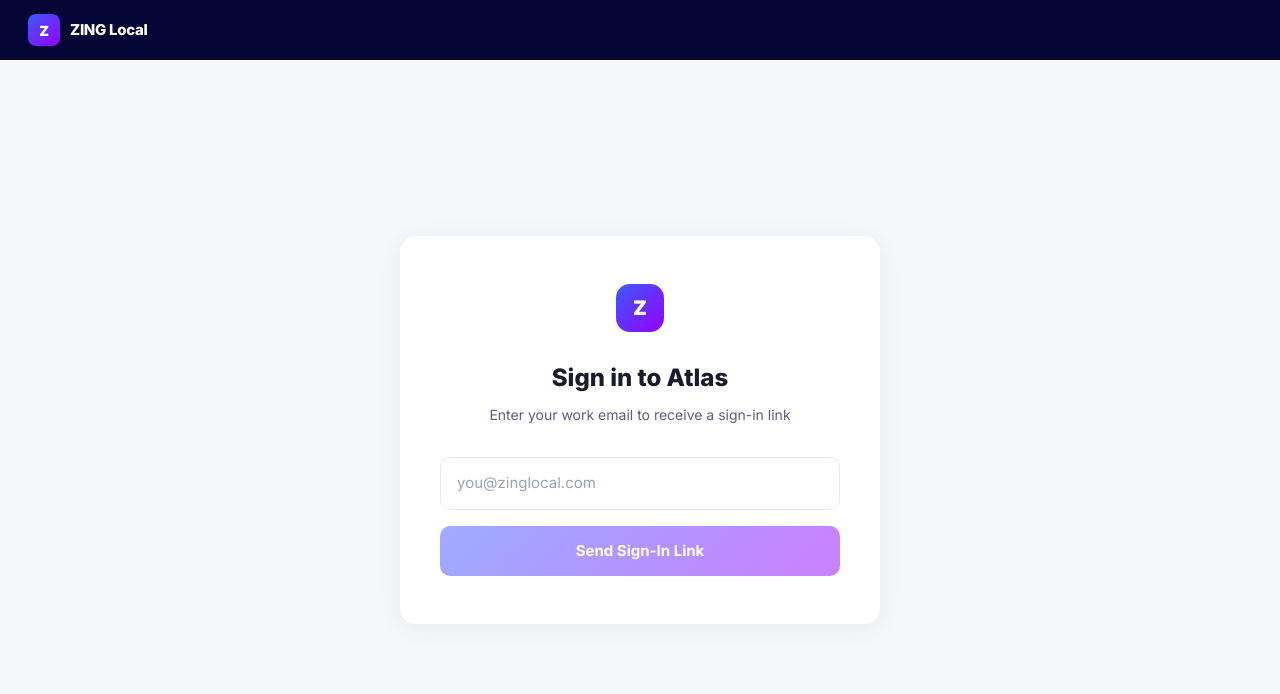
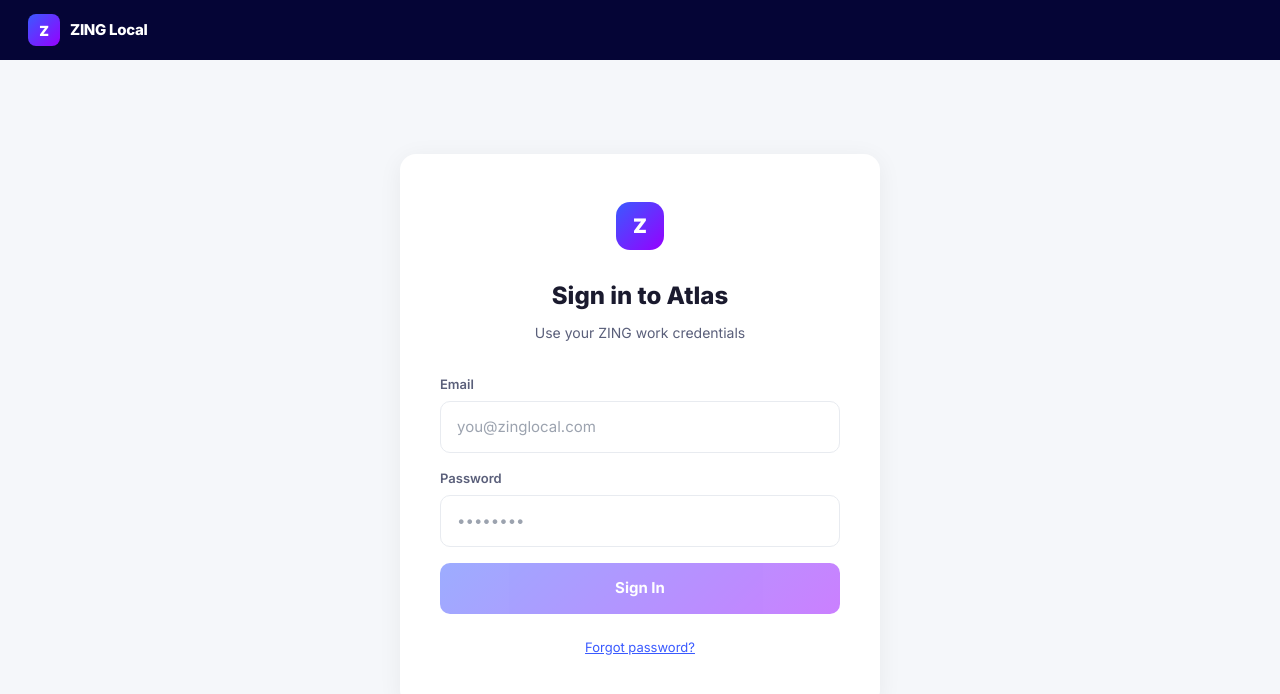
Before and after one commit to seanzing/zing-atlas-platform, a Next.js app in the folder platform/: page /login in a window 1280 px wide. Shown: the top 694 px of the page. Built offline with nearby package versions, Linux system fonts and the light colour scheme.

Commit message:
feat: switch to email+password auth, add forgot password + reset flow

```diff
--- /dev/null
+++ b/platform/app/auth/reset/page.tsx
@@ -0,0 +1,69 @@
+"use client";
+
+import { useState } from "react";
+import { createSupabaseBrowser } from "@/lib/supabase-browser";
+import { Z } from "@/lib/constants";
+
+export default function ResetPasswordPage() {
+  const [password, setPassword] = useState("");
+  const [confirm, setConfirm] = useState("");
+  const [loading, setLoading] = useState(false);
+  const [done, setDone] = useState(false);
+  const [error, setError] = useState<string | null>(null);
+
+  async function handleReset(e: React.FormEvent) {
+    e.preventDefault();
+    if (password !== confirm) { setError("Passwords do not match."); return; }
+    if (password.length < 8) { setError("Password must be at least 8 characters."); return; }
+
+    setLoading(true);
+    setError(null);
+
+    const supabase = createSupabaseBrowser();
+    const { error: authError } = await supabase.auth.updateUser({ password });
+
+    setLoading(false);
+    if (authError) {
+      setError(authError.message);
+    } else {
+      setDone(true);
+      setTimeout(() => { window.location.href = "/dashboard"; }, 2000);
+    }
+  }
+
+  const inputStyle: React.CSSProperties = {
+    width: "100%", padding: "14px 16px", fontSize: 15,
+    border: `1px solid ${Z.border}`, borderRadius: 10, outline: "none",
+    marginBottom: 16, boxSizing: "border-box", background: "#fff", color: Z.textPrimary,
+  };
+
+  return (
+    <div style={{ minHeight: "100vh", background: Z.bg, display: "flex", alignItems: "center", justifyContent: "center", padding: 24 }}>
+      <div style={{ width: "100%", maxWidth: 480, background: "#fff", borderRadius: 16, boxShadow: "0 4px 24px rgba(0,0,0,0.06)", padding: "48px 40px" }}>
+        <div style={{ display: "flex", justifyContent: "center", marginBottom: 28 }}>
+          <div style={{ width: 48, height: 48, borderRadius: 14, display: "flex", alignItems: "center", justifyContent: "center", background: `linear-gradient(135deg, ${Z.ultramarine}, ${Z.violet})`, color: "#fff", fontSize: 20, fontWeight: 900 }}>Z</div>
+        </div>
+        <h1 style={{ textAlign: "center", fontSize: 24, fontWeight: 800, color: Z.textPrimary, marginBottom: 8 }}>Set New Password</h1>
+        <p style={{ textAlign: "center", fontSize: 14, color: Z.textSecondary, marginBottom: 32 }}>Choose a strong password for your account</p>
+
+        {done ? (
+          <div style={{ textAlign: "center", padding: "20px 16px", background: "#f0fdf4", borderRadius: 10, border: "1px solid #bbf7d0" }}>
+            <div style={{ fontSize: 16, fontWeight: 700, color: "#166534", marginBottom: 4 }}>Password updated</div>
+            <div style={{ fontSize: 13, color: "#15803d" }}>Redirecting to your dashboard...</div>
+          </div>
+        ) : (
+          <form onSubmit={handleReset}>
+            <label style={{ fontSize: 13, fontWeight: 600, color: Z.textSecondary, display: "block", marginBottom: 6 }}>New Password</label>
+            <input type="password" placeholder="Min. 8 characters" value={password} onChange={(e) => setPassword(e.target.value)} required style={inputStyle} onFocus={(e) => (e.target.style.borderColor = Z.ultramarine)} onBlur={(e) => (e.target.style.borderColor = Z.border)} />
+            <label style={{ fontSize: 13, fontWeight: 600, color: Z.textSecondary, display: "block", marginBottom: 6 }}>Confirm Password</label>
+            <input type="password" placeholder="Re-enter password" value={confirm} onChange={(e) => setConfirm(e.target.value)} required style={inputStyle} onFocus={(e) => (e.target.style.borderColor = Z.ultramarine)} onBlur={(e) => (e.target.style.borderColor = Z.border)} />
+            {error && <div style={{ padding: "10px 14px", background: "#fef2f2", borderRadius: 8, border: "1px solid #fecaca", color: "#991b1b", fontSize: 13, marginBottom: 16 }}>{error}</div>}
+            <button type="submit" disabled={loading || !password || !confirm} style={{ width: "100%", padding: "14px 16px", fontSize: 15, fontWeight: 700, color: "#fff", background: `linear-gradient(135deg, ${Z.ultramarine}, ${Z.violet})`, border: "none", borderRadius: 10, cursor: "pointer", opacity: (!password || !confirm) ? 0.5 : 1 }}>
+              {loading ? "Updating..." : "Set Password"}
+            </button>
+          </form>
+        )}
+      </div>
+    </div>
+  );
+}
--- a/platform/app/login/page.tsx
+++ b/platform/app/login/page.tsx
@@ -4,24 +4,44 @@ import { useState } from "react";
 import { createSupabaseBrowser } from "@/lib/supabase-browser";
 import { Z } from "@/lib/constants";
 
+type Mode = "login" | "forgot";
+
 export default function LoginPage() {
+  const [mode, setMode] = useState<Mode>("login");
   const [email, setEmail] = useState("");
+  const [password, setPassword] = useState("");
   const [loading, setLoading] = useState(false);
-  const [sent, setSent] = useState(false);
+  const [resetSent, setResetSent] = useState(false);
   const [error, setError] = useState<string | null>(null);
 
-  async function handleSubmit(e: React.FormEvent) {
+  async function handleLogin(e: React.FormEvent) {
     e.preventDefault();
     setLoading(true);
     setError(null);
 
     const supabase = createSupabaseBrowser();
+    const { error: authError } = await supabase.auth.signInWithPassword({
+      email,
+      password,
+    });
 
-    const { error: authError } = await supabase.auth.signInWithOtp({
-      email,
-      options: {
-        emailRedirectTo: `${window.location.origin}/auth/callback`,
-      },
+    setLoading(false);
+
+    if (authError) {
+      setError("Invalid email or password.");
+    } else {
+      window.location.href = "/dashboard";
+    }
+  }
+
+  async function handleForgot(e: React.FormEvent) {
+    e.preventDefault();
+    setLoading(true);
+    setError(null);
+
+    const supabase = createSupabaseBrowser();
+    const { error: authError } = await supabase.auth.resetPasswordForEmail(email, {
+      redirectTo: `${window.location.origin}/auth/callback?next=/auth/reset`,
     });
 
     setLoading(false);
@@ -29,159 +49,11 @@ export default function LoginPage() {
     if (authError) {
       setError(authError.message);
     } else {
-      setSent(true);
+      setResetSent(true);
     }
   }
 
-  return (
-    <div
-      style={{
-        minHeight: "100vh",
-        background: Z.bg,
-        display: "flex",
-        flexDirection: "column",
-      }}
-    >
-      {/* Header bar */}
-      <div
-        style={{
-          background: Z.oxford,
-          padding: "14px 28px",
-          display: "flex",
-          alignItems: "center",
-          gap: 10,
-        }}
-      >
-        <div
-          style={{
-            width: 32,
-            height: 32,
-            borderRadius: 8,
-            display: "flex",
-            alignItems: "center",
-            justifyContent: "center",
-            background: `linear-gradient(135deg, ${Z.ultramarine}, ${Z.violet})`,
-            color: "#fff",
-            fontSize: 14,
-            fontWeight: 900,
-          }}
-        >
-          Z
-        </div>
-        <div
-          style={{
-            color: "#fff",
-            fontSize: 15,
-            fontWeight: 800,
-            letterSpacing: -0.3,
-          }}
-        >
-          ZING Local
-        </div>
-      </div>
-
-      {/* Login card */}
-      <div
-        style={{
-          flex: 1,
-          display: "flex",
-          alignItems: "center",
-          justifyContent: "center",
-          padding: 24,
-        }}
-      >
-        <div
-          style={{
-            width: "100%",
-            maxWidth: 480,
-            background: "#fff",
-            borderRadius: 16,
-            boxShadow: "0 4px 24px rgba(0,0,0,0.06)",
-            padding: "48px 40px",
-          }}
-        >
-          {/* Logo */}
-          <div
-            style={{
-              display: "flex",
-              justifyContent: "center",
-              marginBottom: 28,
-            }}
-          >
-            <div
-              style={{
-                width: 48,
-                height: 48,
-                borderRadius: 14,
-                display: "flex",
-                alignItems: "center",
-                justifyContent: "center",
-                background: `linear-gradient(135deg, ${Z.ultramarine}, ${Z.violet})`,
-                color: "#fff",
-                fontSize: 20,
-                fontWeight: 900,
-              }}
-            >
-              Z
-            </div>
-          </div>
-
-          <h1
-            style={{
-              textAlign: "center",
-              fontSize: 24,
-              fontWeight: 800,
-              color: Z.textPrimary,
-              marginBottom: 8,
-            }}
-          >
-            Sign in to Atlas
-          </h1>
-          <p
-            style={{
-              textAlign: "center",
-              fontSize: 14,
-              color: Z.textSecondary,
-              marginBottom: 32,
-            }}
-          >
-            Enter your work email to receive a sign-in link
-          </p>
-
-          {sent ? (
-            <div
-              style={{
-                textAlign: "center",
-                padding: "20px 16px",
-                background: "#f0fdf4",
-                borderRadius: 10,
-                border: "1px solid #bbf7d0",
-              }}
-            >
-              <div
-                style={{
-                  fontSize: 16,
-                  fontWeight: 700,
-                  color: "#166534",
-                  marginBottom: 4,
-                }}
-              >
-                Check your email
-              </div>
-              <div style={{ fontSize: 13, color: "#15803d" }}>
-                We sent a sign-in link to{" "}
-                <strong>{email}</strong>
-              </div>
-            </div>
-          ) : (
-            <form onSubmit={handleSubmit}>
-              <input
-                type="email"
-                placeholder="you@zinglocal.com"
-                value={email}
-                onChange={(e) => setEmail(e.target.value)}
-                required
-                style={{
+  const inputStyle: React.CSSProperties = {
     width: "100%",
     padding: "14px 16px",
     fontSize: 15,
@@ -191,53 +63,173 @@ export default function LoginPage() {
     marginBottom: 16,
     boxSizing: "border-box",
     transition: "border-color 0.15s",
-                }}
-                onFocus={(e) =>
-                  (e.target.style.borderColor = Z.ultramarine)
-                }
-                onBlur={(e) =>
-                  (e.target.style.borderColor = Z.border)
-                }
+    background: "#fff",
+    color: Z.textPrimary,
+  };
+
+  return (
+    <div style={{ minHeight: "100vh", background: Z.bg, display: "flex", flexDirection: "column" }}>
+      {/* Header */}
+      <div style={{ background: Z.oxford, padding: "14px 28px", display: "flex", alignItems: "center", gap: 10 }}>
+        <div style={{
+          width: 32, height: 32, borderRadius: 8, display: "flex", alignItems: "center",
+          justifyContent: "center", background: `linear-gradient(135deg, ${Z.ultramarine}, ${Z.violet})`,
+          color: "#fff", fontSize: 14, fontWeight: 900,
+        }}>Z</div>
+        <div style={{ color: "#fff", fontSize: 15, fontWeight: 800, letterSpacing: -0.3 }}>ZING Local</div>
+      </div>
+
+      {/* Card */}
+      <div style={{ flex: 1, display: "flex", alignItems: "center", justifyContent: "center", padding: 24 }}>
+        <div style={{
+          width: "100%", maxWidth: 480, background: "#fff", borderRadius: 16,
+          boxShadow: "0 4px 24px rgba(0,0,0,0.06)", padding: "48px 40px",
+        }}>
+          {/* Logo */}
+          <div style={{ display: "flex", justifyContent: "center", marginBottom: 28 }}>
+            <div style={{
+              width: 48, height: 48, borderRadius: 14, display: "flex", alignItems: "center",
+              justifyContent: "center", background: `linear-gradient(135deg, ${Z.ultramarine}, ${Z.violet})`,
+              color: "#fff", fontSize: 20, fontWeight: 900,
+            }}>Z</div>
+          </div>
+
+          {mode === "login" && (
+            <>
+              <h1 style={{ textAlign: "center", fontSize: 24, fontWeight: 800, color: Z.textPrimary, marginBottom: 8 }}>
+                Sign in to Atlas
+              </h1>
+              <p style={{ textAlign: "center", fontSize: 14, color: Z.textSecondary, marginBottom: 32 }}>
+                Use your ZING work credentials
+              </p>
+
+              <form onSubmit={handleLogin}>
+                <label style={{ fontSize: 13, fontWeight: 600, color: Z.textSecondary, display: "block", marginBottom: 6 }}>
+                  Email
+                </label>
+                <input
+                  type="email"
+                  placeholder="you@zinglocal.com"
+                  value={email}
+                  onChange={(e) => setEmail(e.target.value)}
+                  required
+                  style={inputStyle}
+                  onFocus={(e) => (e.target.style.borderColor = Z.ultramarine)}
+                  onBlur={(e) => (e.target.style.borderColor = Z.border)}
+                />
+
+                <label style={{ fontSize: 13, fontWeight: 600, color: Z.textSecondary, display: "block", marginBottom: 6 }}>
+                  Password
+                </label>
+                <input
+                  type="password"
+                  placeholder="••••••••"
+                  value={password}
+                  onChange={(e) => setPassword(e.target.value)}
+                  required
+                  style={inputStyle}
+                  onFocus={(e) => (e.target.style.borderColor = Z.ultramarine)}
+                  onBlur={(e) => (e.target.style.borderColor = Z.border)}
                 />
 
                 {error && (
-                <div
+                  <div style={{
+                    padding: "10px 14px", background: "#fef2f2", borderRadius: 8,
+                    border: "1px solid #fecaca", color: "#991b1b", fontSize: 13, marginBottom: 16,
+                  }}>{error}</div>
+                )}
+
+                <button
+                  type="submit"
+                  disabled={loading || !email || !password}
                   style={{
-                    padding: "10px 14px",
-                    background: "#fef2f2",
-                    borderRadius: 8,
-                    border: "1px solid #fecaca",
-                    color: "#991b1b",
-                    fontSize: 13,
-                    marginBottom: 16,
+                    width: "100%", padding: "14px 16px", fontSize: 15, fontWeight: 700,
+                    color: "#fff", background: loading ? Z.grey : `linear-gradient(135deg, ${Z.ultramarine}, ${Z.violet})`,
+                    border: "none", borderRadius: 10, cursor: loading ? "not-allowed" : "pointer",
+                    opacity: (!email || !password) ? 0.5 : 1,
                   }}
                 >
-                  {error}
+                  {loading ? "Signing in..." : "Sign In"}
+                </button>
+
+                <div style={{ textAlign: "center", marginTop: 20 }}>
+                  <button
+                    type="button"
+                    onClick={() => { setMode("forgot"); setError(null); }}
+                    style={{ background: "none", border: "none", color: Z.ultramarine, fontSize: 13, cursor: "pointer", textDecoration: "underline" }}
+                  >
+                    Forgot password?
+                  </button>
                 </div>
+              </form>
+            </>
+          )}
+
+          {mode === "forgot" && (
+            <>
+              <h1 style={{ textAlign: "center", fontSize: 24, fontWeight: 800, color: Z.textPrimary, marginBottom: 8 }}>
+                Reset Password
+              </h1>
+              <p style={{ textAlign: "center", fontSize: 14, color: Z.textSecondary, marginBottom: 32 }}>
+                Enter your email and we&apos;ll send a reset link
+              </p>
+
+              {resetSent ? (
+                <div style={{
+                  textAlign: "center", padding: "20px 16px", background: "#f0fdf4",
+                  borderRadius: 10, border: "1px solid #bbf7d0",
+                }}>
+                  <div style={{ fontSize: 16, fontWeight: 700, color: "#166534", marginBottom: 4 }}>Check your email</div>
+                  <div style={{ fontSize: 13, color: "#15803d" }}>Password reset link sent to <strong>{email}</strong></div>
+                </div>
+              ) : (
+                <form onSubmit={handleForgot}>
+                  <label style={{ fontSize: 13, fontWeight: 600, color: Z.textSecondary, display: "block", marginBottom: 6 }}>
+                    Email
+                  </label>
+                  <input
+                    type="email"
+                    placeholder="you@zinglocal.com"
+                    value={email}
+                    onChange={(e) => setEmail(e.target.value)}
+                    required
+                    style={inputStyle}
+                    onFocus={(e) => (e.target.style.borderColor = Z.ultramarine)}
+                    onBlur={(e) => (e.target.style.borderColor = Z.border)}
+                  />
+
+                  {error && (
+                    <div style={{
+                      padding: "10px 14px", background: "#fef2f2", borderRadius: 8,
+                      border: "1px solid #fecaca", color: "#991b1b", fontSize: 13, marginBottom: 16,
+                    }}>{error}</div>
                   )}
 
                   <button
                     type="submit"
                     disabled={loading || !email}
                     style={{
-                  width: "100%",
-                  padding: "14px 16px",
-                  fontSize: 15,
-                  fontWeight: 700,
-                  color: "#fff",
-                  background: loading
-                    ? Z.grey
-                    : `linear-gradient(135deg, ${Z.ultramarine}, ${Z.violet})`,
-                  border: "none",
-                  borderRadius: 10,
-                  cursor: loading ? "not-allowed" : "pointer",
-                  transition: "opacity 0.15s",
+                      width: "100%", padding: "14px 16px", fontSize: 15, fontWeight: 700,
+                      color: "#fff", background: loading ? Z.grey : `linear-gradient(135deg, ${Z.ultramarine}, ${Z.violet})`,
+                      border: "none", borderRadius: 10, cursor: loading ? "not-allowed" : "pointer",
                       opacity: !email ? 0.5 : 1,
                     }}
                   >
-                {loading ? "Sending..." : "Send Sign-In Link"}
+                    {loading ? "Sending..." : "Send Reset Link"}
                   </button>
                 </form>
+              )}
+
+              <div style={{ textAlign: "center", marginTop: 20 }}>
+                <button
+                  type="button"
+                  onClick={() => { setMode("login"); setError(null); setResetSent(false); }}
+                  style={{ background: "none", border: "none", color: Z.ultramarine, fontSize: 13, cursor: "pointer", textDecoration: "underline" }}
+                >
+                  Back to sign in
+                </button>
+              </div>
+            </>
           )}
         </div>
       </div>
```
Lines whose indentation alone changed are shown as unchanged.
